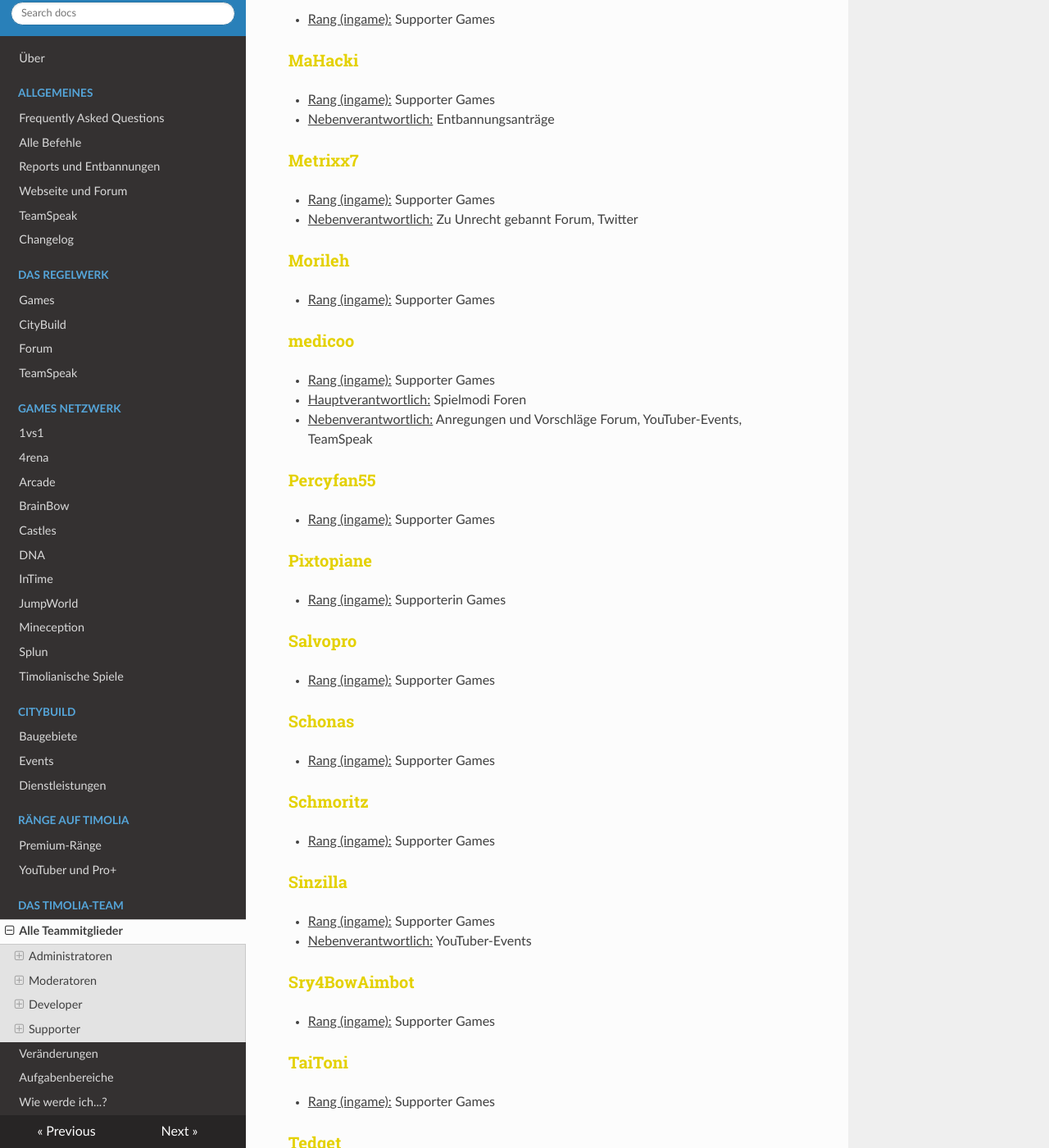
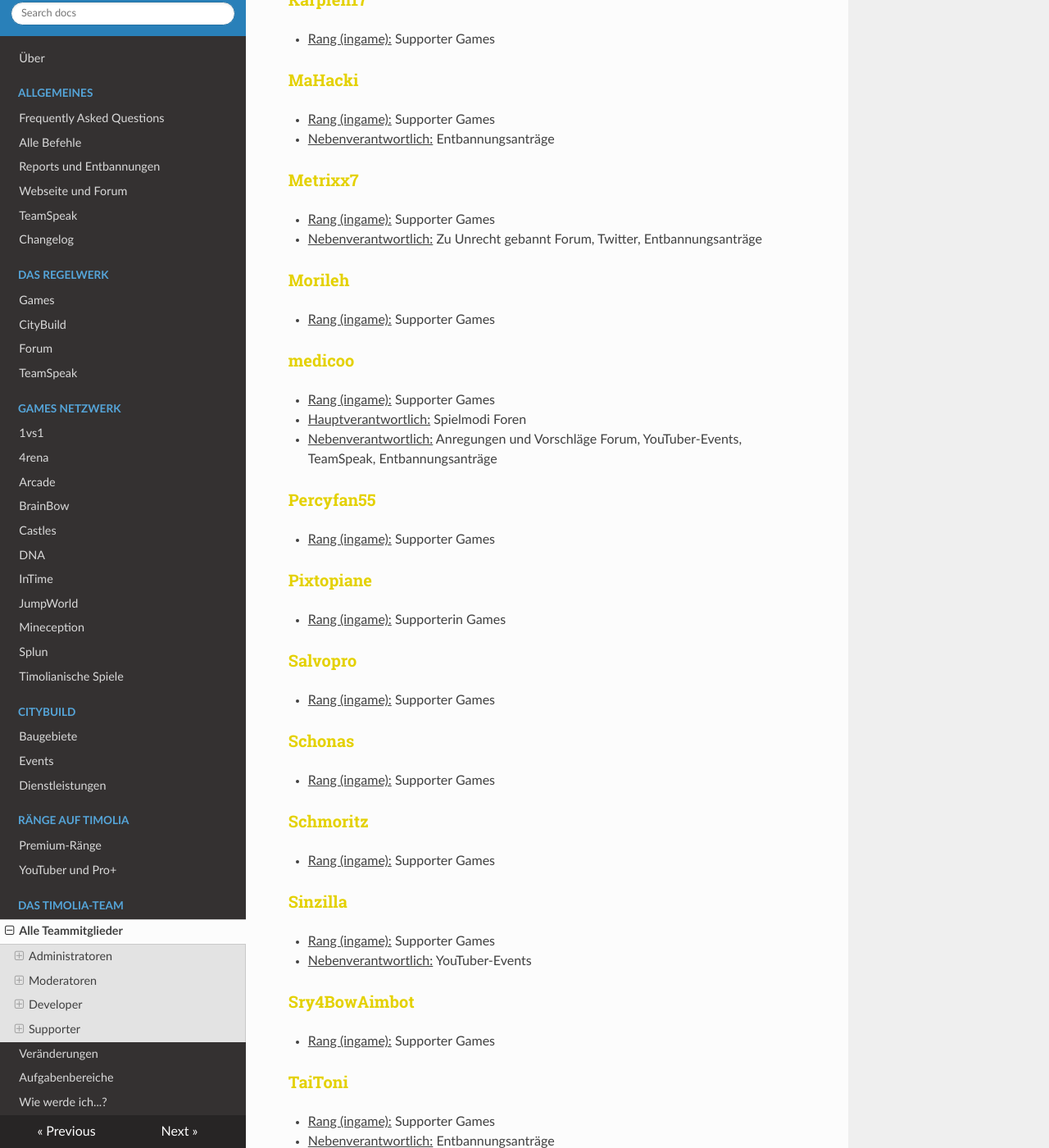
Before and after one commit to TimoliaDE/HowTo, an MkDocs documentation site: the page built from docs/team/members.md, in a window 1280 px wide and 1400 px high, scrolled down 5856 px. Shown: the whole window at 82% size. Built offline with MkDocs 1.6.1, drawn with Linux system fonts in a browser that asks for light colours; nearby versions of some CDN libraries; old or Windows-style settings are respelled for this version of MkDocs; some of the changed text lies outside the part shown.

Commit message:
Updates bei den Entbannungsleuten

```diff
--- a/docs/team/members.md
+++ b/docs/team/members.md
@@ -156,12 +156,14 @@ Sie stehen für alle grundlegenden Fragen und Reports zur Verfügung und sind di
 ### <strong><span style="color:#E4D100">Elegeta</span></strong>
 - <u>Rang (ingame):</u> Supporter Games
 - <u>Hauptverantwortlich:</u> Supporterauswahl
+- <u>Nebenverantwortlich:</u> Entbannungsanträge
 
 ### <strong><span style="color:#E4D100">felliongi21</span></strong>
 - <u>Rang (ingame):</u> Supporter Games
 
 ### <strong><span style="color:#E4D100">Flaxify</span></strong>
 - <u>Rang (ingame):</u> Supporter Games
+- <u>Nebenverantwortlich:</u> Entbannungsanträge
 
 ### <strong><span style="color:#E4D100">FlorianFida</span></strong>
 - <u>Rang (ingame):</u> Supporter Games
@@ -189,7 +191,7 @@ Sie stehen für alle grundlegenden Fragen und Reports zur Verfügung und sind di
 
 ### <strong><span style="color:#E4D100">Metrixx7</span></strong>
 - <u>Rang (ingame):</u> Supporter Games
-- <u>Nebenverantwortlich:</u> Zu Unrecht gebannt Forum, Twitter
+- <u>Nebenverantwortlich:</u> Zu Unrecht gebannt Forum, Twitter, Entbannungsanträge
 
 ### <strong><span style="color:#E4D100">Morileh</span></strong>
 - <u>Rang (ingame):</u> Supporter Games
@@ -197,7 +199,7 @@ Sie stehen für alle grundlegenden Fragen und Reports zur Verfügung und sind di
 ###<strong><span style="color:#E4D100">medicoo</span></strong>
 - <u>Rang (ingame):</u> Supporter Games
 - <u>Hauptverantwortlich:</u> Spielmodi Foren
-- <u>Nebenverantwortlich:</u> Anregungen und Vorschläge Forum, YouTuber-Events, TeamSpeak
+- <u>Nebenverantwortlich:</u> Anregungen und Vorschläge Forum, YouTuber-Events, TeamSpeak, Entbannungsanträge
 
 ### <strong><span style="color:#E4D100">Percyfan55</span></strong>
 - <u>Rang (ingame):</u> Supporter Games
@@ -223,6 +225,7 @@ Sie stehen für alle grundlegenden Fragen und Reports zur Verfügung und sind di
 
 ### <strong><span style="color:#E4D100">TaiToni</span></strong>
 - <u>Rang (ingame):</u> Supporter Games
+- <u>Nebenverantwortlich:</u> Entbannungsanträge
 
 ### <strong><span style="color:#E4D100">Tedget</span></strong>
 - <u>Rang (ingame):</u> Supporter Games
```
Also changed, not shown: other parts of docs/team/members.md (+1 -1 lines), docs/team/responsibilities.md (+4 -0 lines).
